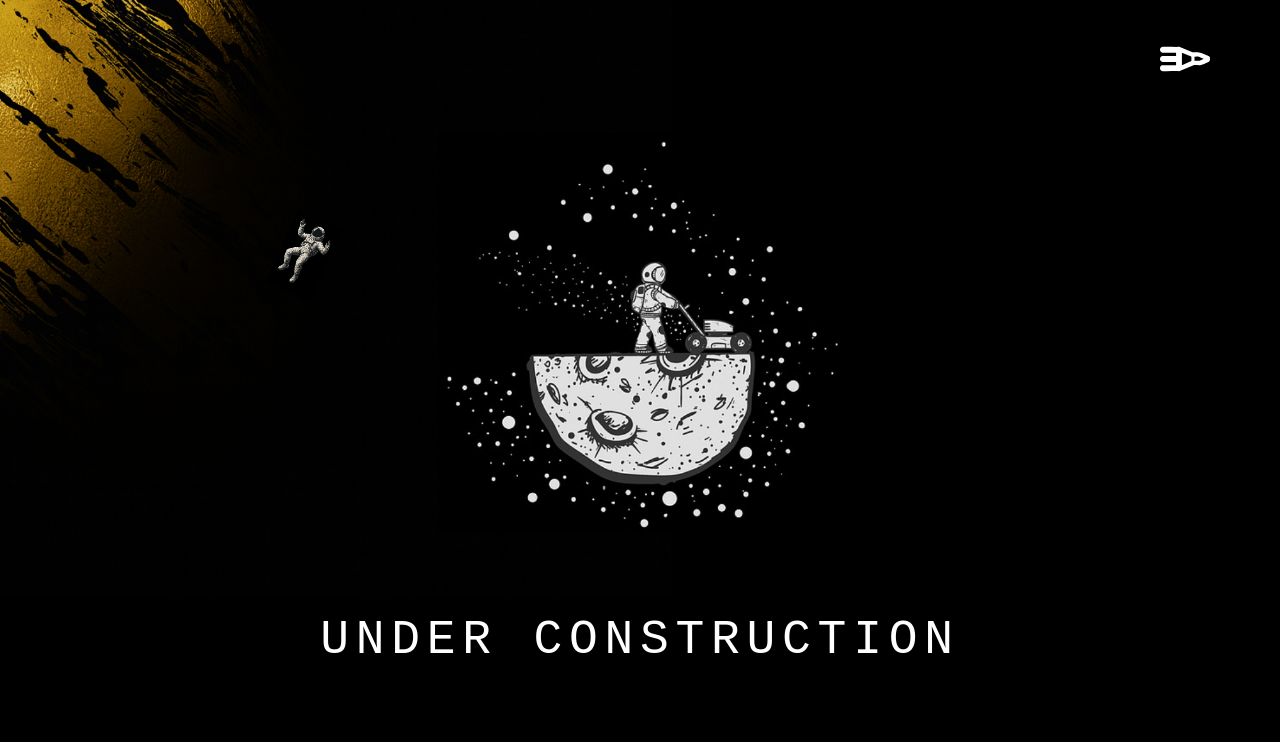
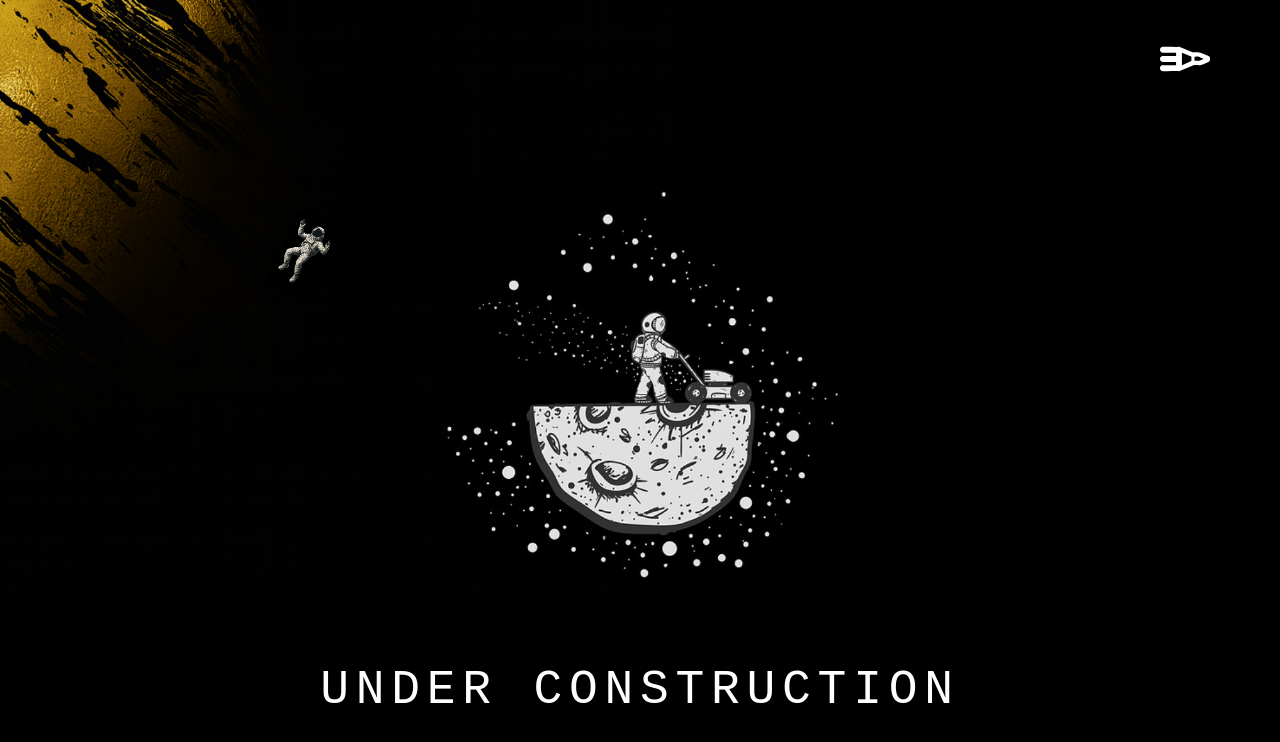
Before and after one commit to mogulermike/ProjectHailMary, a React (Vite) app: page /equations in a window 1280 px wide. Shown: the top 742 px of the page. Built offline with nearby package versions, Linux system fonts and the light colour scheme.

Commit message:
under construction

```diff
--- a/src/pages/EquationsPage.jsx
+++ b/src/pages/EquationsPage.jsx
@@ -1,38 +1,47 @@
+import styled from 'styled-components';
+
 export default function UnderConstruction() {
   return (
-    <main style={styles.wrapper}>
-      <img src='/images/astronaut.PNG' alt='mowing' style={styles.image} />
-      <h1 style={styles.title}>Under Construction</h1>
-    </main>
+    <Wrapper>
+      <Image src='/images/astronaut.PNG' alt='mowing' />
+      <Title>Under Construction</Title>
+    </Wrapper>
   );
 }
 
-const styles = {
-  wrapper: {
-    color: '#ffffffff',
-    display: 'flex',
-    flexDirection: 'column',
-    alignItems: 'center',
-    justifyContent: 'center',
-    textAlign: 'center',
-  },
-  image: {
-    width: 'auto',
-    maxWidth: '100%',
-    height: '400px',
-    marginBottom: '80px',
-  },
-  title: {
-    fontFamily: "'Space Mono', monospace",
-    fontSize: '3rem',
-    fontWeight: 400,
-    letterSpacing: '0.14em',
-    margin: 0,
-    textTransform: 'uppercase',
-  },
-  subtitle: {
-    fontSize: '0.95rem',
-    opacity: 0.7,
-    margin: 0,
-  },
-};
+const Wrapper = styled.main`
+  color: #ffffff;
+  display: flex;
+  flex-direction: column;
+  align-items: center;
+  justify-content: center;
+  text-align: center;
+  padding: 24px;
+  margin-top: 100px;
+`;
+
+const Image = styled.img`
+  width: auto;
+  max-width: 100%;
+  height: 400px;
+  margin-bottom: 80px;
+
+  @media (max-width: 768px) {
+    height: 260px;
+    margin-bottom: 48px;
+  }
+`;
+
+const Title = styled.h1`
+  font-family: 'Space Mono', monospace;
+  font-size: 3rem;
+  font-weight: 400;
+  letter-spacing: 0.14em;
+  margin: 0;
+  text-transform: uppercase;
+
+  @media (max-width: 768px) {
+    font-size: 2.2rem;
+    letter-spacing: 0.1em;
+  }
+`;
```
